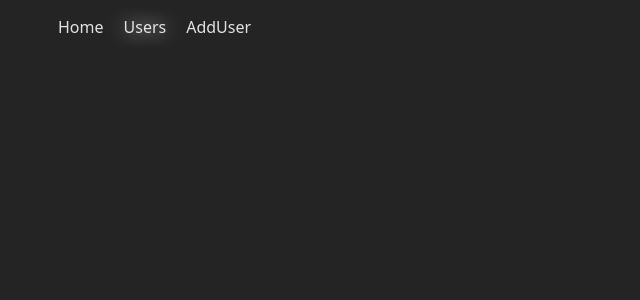
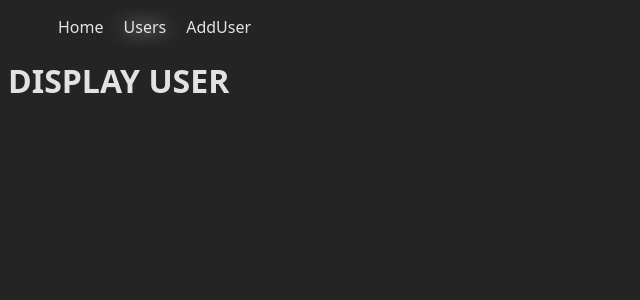
Before and after one commit to eldarasana/React2, a React (Vite) app: page /users/1729 in a window 1280 px wide. Before the commit this address had no page. Shown: the top 300 px of the page, without its empty margins (0-640 px from the left). Built offline with nearby package versions, Linux system fonts and the light colour scheme.

Commit message:
Dynamic routes simple

```diff
--- a/src/App.jsx
+++ b/src/App.jsx
@@ -4,6 +4,7 @@ import './App.css'
 import Home from './components/Home.jsx'
 import Users from './components/Users.jsx'
 import AddUser from './components/AddUser.jsx'
+import User from './components/User.jsx'
 
 function App() {
 
@@ -14,18 +15,19 @@ function App() {
     <>
       <BrowserRouter>
 
-
         <ul>
           <NavLink to='/' activeclassname='active'>Home</NavLink>
           <NavLink to='/users' activeclassname='active'>Users</NavLink>
           <NavLink to='/add_user' activeclassname='active'>AddUser</NavLink>
         </ul>
 
-
         <Routes>
           <Route path='/' element={<Home/>}/>
           <Route path='/users' element={<Users/>}/>
           <Route path='/add_user' element={<AddUser/>}/>
+
+          {/* DYNAMIC ROUTES */}
+          <Route path='/users/:id' element={<User/>}/>
         </Routes>
 
       </BrowserRouter>
--- /dev/null
+++ b/src/components/User.jsx
@@ -0,0 +1,7 @@
+
+
+export default function User(){
+    return(
+        <h1>DISPLAY USER</h1>
+    )
+}
--- a/src/components/Users.jsx
+++ b/src/components/Users.jsx
@@ -1,5 +1,5 @@
 import { useEffect, useState } from 'react'
-
+import { NavLink } from "react-router-dom";
 
 export default function Users(){
 
@@ -11,7 +11,7 @@ export default function Users(){
                 const response = await fetch('http://localhost:5000/users')
                 const data = await response.json()
                 if (response.ok) {
-                    set_users_list(data)
+                    set_users_list(data) // re-renders page
                     //console.log(data)
                 }else{
                     alert('Error getting user data')
@@ -34,7 +34,7 @@ export default function Users(){
         user_list_jsx = users_list.map( (user)=>{
             return(
                 <li key={user.id}>
-                    {user.name}
+                    <NavLink to={`/users/${user.id}`}>{user.name}</NavLink>
                 </li>
             )
         })
```
